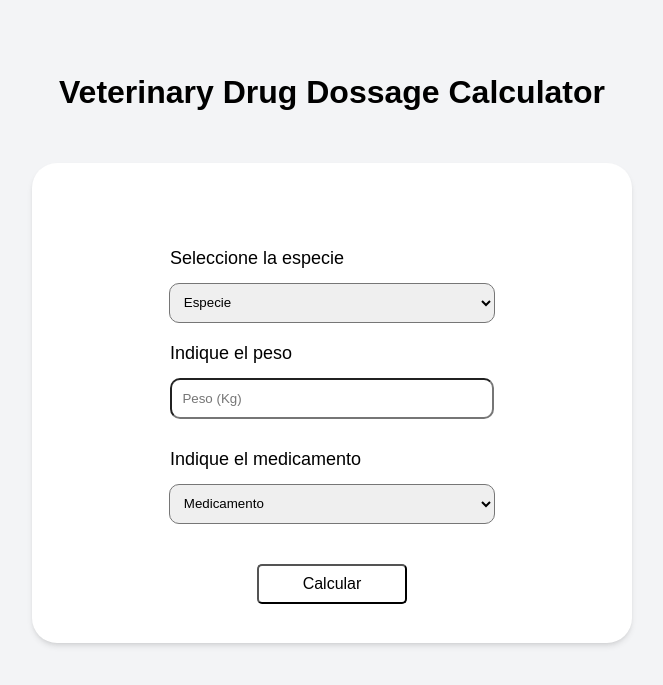
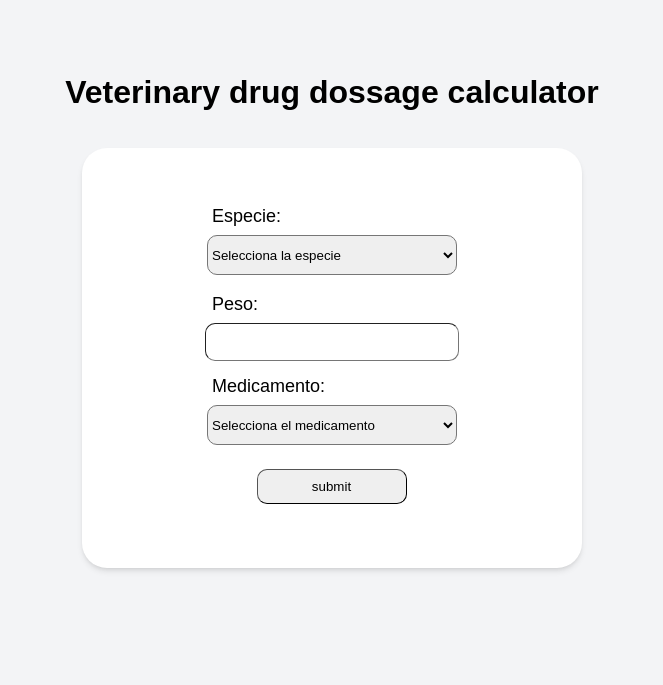
Before and after one commit to peladovelazquez/vet_drug_calculator, a Django app: page /calculator/ in a window 1280 px wide. Shown: the top 685 px of the page, without its empty margins (308-971 px from the left). Run offline with Django 4.2, Linux system fonts and the light colour scheme; data comes from the database, SQL or seed files in the repository.

Commit message:
add functionality

```diff
--- /dev/null
+++ b/vdc_project/calculator/forms.py
@@ -0,0 +1,7 @@
+from django import forms
+from .models import *
+
+class ResultForm(forms.Form):
+    especie = forms.ModelChoiceField(queryset=Especie.objects.all(), empty_label="Selecciona la especie")
+    peso = forms.FloatField (label="Peso", widget=forms.TextInput)
+    medicamento = forms.ModelChoiceField(queryset=Medicamento.objects.all(), to_field_name='nombre', empty_label="Selecciona el medicamento")
--- a/vdc_project/calculator/static/calculator/css/estilos.css
+++ b/vdc_project/calculator/static/calculator/css/estilos.css
@@ -14,17 +14,17 @@ body {
 }
 
 .app-container{
-    margin-top: 30px;
-    padding-top: 60px;
-    padding-bottom: 20px;
-    width: 600px;
+    margin-top: 15px;
+    padding-top: 10px;
+    padding-bottom: 10px;
+    width: 500px;
     min-height: 400px;
     background-color: white;
     border-radius: 25px;
     display: flex;
     flex-direction: column;
     align-items: center;
-    box-shadow: 3px 3px lightgray;
+    justify-content: center;
     --tw-shadow: 0 4px 6px -1px rgb(0 0 0 / 0.1), 0 2px 4px -2px rgb(0 0 0 / 0.1); /* sacado de inspeccion de google  */
     --tw-shadow-colored: 0 4px 6px -1px var(--tw-shadow-color), 0 2px 4px -2px var(--tw-shadow-color);
     box-shadow: var(--tw-ring-offset-shadow, 0 0 #0000), var(--tw-ring-shadow, 0 0 #0000), var(--tw-shadow);
@@ -32,60 +32,90 @@ body {
 }
 
 .title-container {
-    height: 20%;
+    height: 10%;
     text-align: center;
     justify-content: center;
     color: black;
     font-family: sans-serif;
 }
 
+form{
+    display: flex;
+    width: 80%;
+    flex-direction: column;
+    align-items: center;
+    justify-content: center;
+}
+
 .form {
     display: flex;
     flex-direction: column;
     align-items: center;
-    width: 80%;
+    width: 100%;
+    height: 100%;
 }
 
-label{
-    margin: 4px;
-    margin-top: 20px;
+.form select {
+    display: flex;
+    align-self: center;
+    justify-content: center;
+    align-items: center;
+    height: 40px;
+    width: 250px;
+    margin-top: 4px;
+    margin-bottom: 4px;
+    border-radius: 10px;
+}
+
+
+.form select:hover {
+    box-shadow: 2px 2px 6px lightgray;
+}
+
+
+#submit {
+    width: 150px;
+    margin: 20px;
+    height: 35px;
+}
+
+.form label {
+    display: flex;
+    width: 60%;
+    height: 30px;
     font-family: sans-serif;
     font-size: large;
-    align-self: self-start;
-    margin-left: 30px;
+    justify-content: start;
+    align-items: center;
+    margin-top: 10px;
 }
 
-input{
-    margin: 10px 4px;
-    width: 80%;
-    height: 35px;
+.form input{
+    display: flex;
+    width: 245px;
+    height: 34px;
     border-radius: 10px;
-    padding-left: 10px;
+    border-width: thin;
+    justify-content: center;
+    margin-top: 4px;
+    padding-left: 5px;
+
 }
 input:hover{
     box-shadow: 2px 2px 6px lightgray;
 
 }
 
-.dropdown {
-    width: 85%;
+
+
+.submit {
     height: 40px;
-    border-radius: 10px;
-    padding-left: 10px;
-    margin-top: 10px;
+    width: 50px;
+    border-radius: 7px;
+    background-color: white;
+    font-size: medium;
+    border-width: 1.5px;
 }
-.dropdown:hover{
+.submit:hover{
     box-shadow: 2px 2px 6px lightgray;
 }
-
-button {
-    margin-top: 40px;
-    height: 40px;
-    width: 150px;
-    border-radius: 5px;
-    background-color: white;
-    font-size: medium;
-}
-button:hover{
-    box-shadow: 2px 2px 6px lightgray;
-}
--- a/vdc_project/calculator/templates/calculator/layout.html
+++ b/vdc_project/calculator/templates/calculator/layout.html
@@ -6,46 +6,30 @@
     <meta charset="UTF-8">
     <meta name="viewport" content="width=device-width, initial-scale=1.0">
     <link href="{% static 'calculator/css/estilos.css' %}" rel="stylesheet">
+    <script src="{% static 'calculator/js/funciones.js' %}"></script>
     <title>{% block title %} {% endblock %}</title>
 </head>
 <body>
     <div class="container">
-        <div>
-            <h1 style="font-family: sans-serif;">Veterinary Drug Dossage Calculator</h1>
-        </div>
-
+        <h1 style="font-family: sans-serif;">Veterinary drug dossage calculator</h1>
         <div class="app-container">
-            <div class="form container">
-                <form class="form"  method="post">
+        <div class="form">
+                <form method="POST" action="">
                     {% csrf_token %}
-                    <label for="especie">Seleccione la especie</label>
-                    <select id="especie" class="dropdown" name="especie">
-                        <option>Especie</option>
-                        {% for especie in especies %}
-                            <option value="{{especie.nombre}}">{{especie.nombre}}</option>
-                        {% endfor %}
-                    </select>
-
-                    <label for='peso'>Indique el peso</label>
-                    <input type="text" name="peso" placeholder="Peso (Kg)">
-
-                    <label for="medicamento">Indique el medicamento</label>
-                    <select id="medicamento" class="dropdown" name="medicamento" >
-                        <option>Medicamento</option>
-                        {% for medicamento in medicamentos %}
-                            <option id="{{medicamento.nombre}}"  value="{{medicamento.nombre}}">{{medicamento.nombre}}, {{medicamento.concentracion}}{{medicamento.unidad_concentracion}}</option>
-                        {% endfor%}
-                    </select>
-
-                    <button type="submit"> Calcular </button>
+                    {{form}}
+                    <input id='submit' type="submit" value="submit">
                 </form>
             </div>
-            <div class="results">
+        {% if medicamento %}
+        nombre: {{medicamento.nombre}} <br>
+        concentracion: {{medicamento.concentracion}} {{medicamento.unidad_concentracion}}<br>
+        dosis minima: {{medicamento.dosis_minima}} {{medicamento.unidad_dosis}}<br>
+        dosis maxima: {{medicamento.dosis_maxima}} {{medicamento.unidad_dosis}}<br>
+        volumen minimo final: {{volumenMinimo}} ml <br>
+        volumen maximo final: {{volumenMaximo}} ml
+        {% endif %}
 
-            </div>
         </div>
     </div>
-    {% block body%}
-    {%endblock%}
 </body>
 </html>
--- /dev/null
+++ b/vdc_project/calculator/templates/calculator/resultado.html
@@ -0,0 +1,5 @@
+{% extends 'calculator/layout.html' %}
+
+{% block resultado %}
+    <h2> {{dosis}} </h2>
+{% endblock %}
--- a/vdc_project/calculator/views.py
+++ b/vdc_project/calculator/views.py
@@ -1,11 +1,54 @@
 from django.shortcuts import render
-from django.http import HttpResponse
+from django.http import HttpResponse, HttpResponseRedirect
+from django.urls import reverse
 from .models import *
+from .forms import ResultForm
 
 # Create your views here.
 
 def layout(request):
-    return render(request, "calculator/layout.html", {
-        "medicamentos" : Medicamento.objects.all(),
-        "especies" : Especie.objects.all()
+
+    medicamento = None
+    volumen_final_minimo = None
+    volumen_final_maximo = None
+
+    #si el metodo es POST, crea un formulario con los datos enviados y asigna valor a medicamento
+    if request.method == "POST":
+        form = ResultForm(request.POST)
+        if form.is_valid():
+            peso = form.cleaned_data['peso']
+            medicamento = form.cleaned_data['medicamento']
+            unidadConcentracion = medicamento.unidad_concentracion
+            volumen_final_minimo, volumen_final_maximo = calcular_volumen_final(medicamento.dosis_maxima, medicamento.dosis_minima, medicamento.concentracion, peso, UnidadConcentracion)
+    # si el metodo es GET, muestra un formulario vacio, y al no haber medicamento, no se muestra en el template layout.html
+    else:
+        form = ResultForm()
+
+
+    return render(request, 'calculator/layout.html', {
+        "form" : form,
+        "medicamento":medicamento,
+        "volumenMinimo" : volumen_final_minimo,
+        "volumenMaximo" : volumen_final_maximo
+
     })
+
+
+#funcion para calcular dosis finales
+def calcular_volumen_final(dosis_maxima, dosis_minima, concentracion, peso_paciente, unidad_concentracion):
+
+    if unidad_concentracion == 'mg/ml':
+        concentracion *= 1
+    elif unidad_concentracion == '%':
+        concentracion *= 0.01
+    elif unidad_concentracion == 'μg/ml':
+        concentracion *= 0.001
+
+
+    dosis_minima_ajustada = min(dosis_minima, dosis_maxima)
+    dosis_maxima_ajustada = min(dosis_maxima, dosis_maxima)
+
+    volumen_final_minima = (dosis_minima_ajustada * peso_paciente) / concentracion
+    volumen_final_maxima = (dosis_maxima_ajustada * peso_paciente) / concentracion
+
+    return volumen_final_minima, volumen_final_maxima
```
Also changed, not shown: vdc_project/calculator/templates/calculator/index.html (+40 -7 lines), vdc_project/calculator/static/calculator/js/funciones.js (added).
